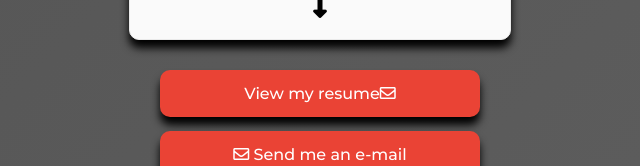
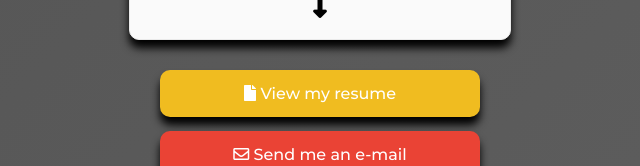
Before and after one commit to kpla001/kylepla.com, a Next.js app: page / in a window 1280 px wide. Shown: the part 690-856 px from the top of the page, without its empty margins (320-960 px from the left). Built offline with nearby package versions, Linux system fonts and the light colour scheme.

Commit message:
edit resume details

```diff
--- a/pages/index.js
+++ b/pages/index.js
@@ -57,10 +57,12 @@ export default function Home() {
 
         <div className="links">
             <ul>
-            <li className="email">
+            <li className="resume">
               <Link href="/resume" >
-                <a className="link"> View my resume
-                <i className="far fa-envelope"></i>
+                <a className="link">
+                <i className="fas fa-file"></i>
+                <span> </span>
+                View my resume
                 </a>
               </Link>
               </li>
--- a/styles/globals.scss
+++ b/styles/globals.scss
@@ -187,6 +187,11 @@ li:active {
   color: #fff;
   border: 1px solid;
   border-color: #fff;
+}
+
+.resume {
+  background-color: #f0bc20;
+  color: #fff;
 }
 
 .email {
@@ -412,6 +417,7 @@ html {
     margin: 0;
     padding: 0;
     vertical-align: baseline;
+    transform: none;
   }
 
   article,
```
Also changed, not shown: pages/resume.js (+5 -3 lines).
